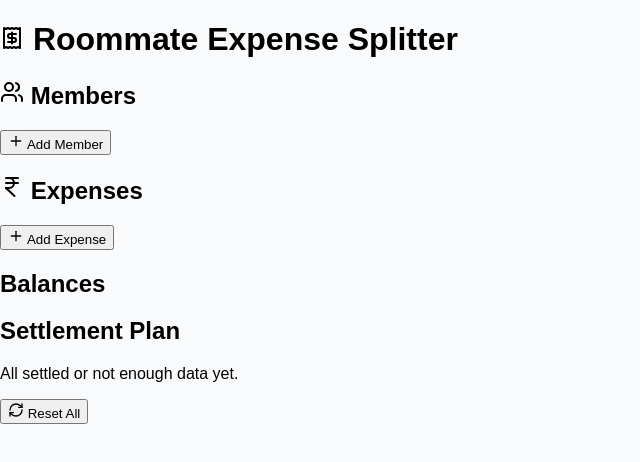
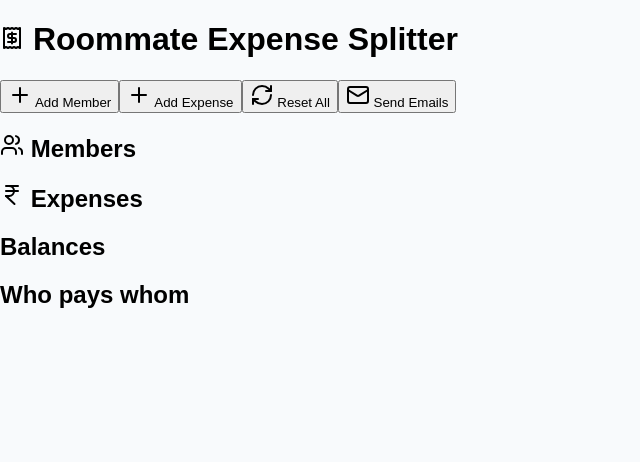
Before and after one commit to niranjanf/turbo-broccoli, a React (Vite) app: page / in a window 1280 px wide. Shown: the top 462 px of the page, without its empty margins (0-640 px from the left). Built offline with nearby package versions, Linux system fonts and the light colour scheme.

Commit message:
new mailed

```diff
--- a/src/App.tsx
+++ b/src/App.tsx
@@ -2,15 +2,19 @@ import React, { useEffect, useMemo, useState } from "react";
 import {
   Plus,
   Trash2,
+  Download,
+  RefreshCw,
   Users,
   Receipt,
   IndianRupee,
-  RefreshCw,
+  Mail,
 } from "lucide-react";
+import emailjs from "@emailjs/browser";
 
 interface Member {
   id: string;
   name: string;
+  email: string;
 }
 
 interface Payer {
@@ -21,7 +25,7 @@ interface Payer {
 interface Expense {
   id: string;
   description: string;
-  paidBy: Payer[]; // multiple payers
+  paidBy: Payer[];
   splitAmong: string[];
   date: string;
 }
@@ -44,203 +48,206 @@ export default function App() {
     localStorage.setItem("expenses", JSON.stringify(expenses));
   }, [members, expenses]);
 
-  // Add member
-  const addMember = (name: string) => {
-    if (!name.trim()) return;
-    setMembers([...members, { id: Date.now().toString(), name }]);
+  // Add Member
+  const addMember = () => {
+    const name = prompt("Enter member name") || "";
+    const email = prompt("Enter member email") || "";
+    if (!name || !email) return;
+    setMembers([...members, { id: Date.now().toString(), name, email }]);
   };
 
-  // Add expense
+  // Add Expense
   const addExpense = () => {
-    if (members.length === 0) {
-      alert("Add members first");
-      return;
+    const description = prompt("Description") || "Expense";
+    const splitAmongIds = members.map((m) => m.id);
+
+    // Ask how much each member paid
+    const paidBy: Payer[] = members.map((m) => {
+      const amt = Number(prompt(`${m.name} paid?`) || 0);
+      return { memberId: m.id, amountPaid: amt };
+    });
+
+    setExpenses([
+      ...expenses,
+      { id: Date.now().toString(), description, paidBy, splitAmong: splitAmongIds, date: new Date().toISOString() },
+    ]);
+  };
+
+  // Reset all data
+  const resetAll = () => {
+    if (window.confirm("Are you sure? This will clear all data.")) {
+      setMembers([]);
+      setExpenses([]);
     }
-
-    const description = prompt("Expense description") || "Expense";
-
-    // Collect paid amounts per member
-    const payers: Payer[] = [];
-    for (const m of members) {
-      const amtStr = prompt(`Amount paid by ${m.name} (0 if none)`) || "0";
-      const amt = parseFloat(amtStr);
-      if (amt > 0) payers.push({ memberId: m.id, amountPaid: amt });
-    }
-
-    if (payers.length === 0) {
-      alert("At least one member must pay something");
-      return;
-    }
-
-    // Split among selected members (default: all)
-    const splitAmong = members.map((m) => m.id);
-
-    const newExp: Expense = {
-      id: Date.now().toString(),
-      description,
-      paidBy: payers,
-      splitAmong,
-      date: new Date().toISOString(),
-    };
-
-    setExpenses([newExp, ...expenses]);
   };
 
   // Calculate balances
   const balances = useMemo(() => {
     const bal: Record<string, number> = {};
     members.forEach((m) => (bal[m.id] = 0));
+    expenses.forEach((exp) => {
+      const totalPaid = exp.paidBy.reduce((a, b) => a + b.amountPaid, 0);
+      const share = totalPaid / exp.splitAmong.length;
 
-    for (const exp of expenses) {
-      const totalAmountPaid = exp.paidBy.reduce(
-        (sum, p) => sum + p.amountPaid,
-        0
-      );
-      const sharePerMember = totalAmountPaid / exp.splitAmong.length;
-
-      exp.splitAmong.forEach((id) => {
-        bal[id] -= sharePerMember;
-      });
-
-      exp.paidBy.forEach((p) => {
-        bal[p.memberId] += p.amountPaid;
-      });
-    }
-
+      exp.splitAmong.forEach((id) => (bal[id] -= share));
+      exp.paidBy.forEach((p) => (bal[p.memberId] += p.amountPaid));
+    });
     return bal;
   }, [members, expenses]);
 
-  // Compute settlements (who pays whom)
+  // Settlements (who pays whom)
   const settlements = useMemo(() => {
-    const eps = 0.01;
-    const creditors: { id: string; amt: number }[] = [];
-    const debtors: { id: string; amt: number }[] = [];
+    const creditors = members
+      .map((m) => ({ id: m.id, amt: balances[m.id] }))
+      .filter((c) => c.amt > 0)
+      .sort((a, b) => b.amt - a.amt);
 
-    Object.entries(balances).forEach(([id, amt]) => {
-      if (amt > eps) creditors.push({ id, amt });
-      else if (amt < -eps) debtors.push({ id, amt: -amt });
-    });
+    const debtors = members
+      .map((m) => ({ id: m.id, amt: -balances[m.id] }))
+      .filter((d) => d.amt > 0)
+      .sort((a, b) => b.amt - a.amt);
 
-    creditors.sort((a, b) => b.amt - a.amt);
-    debtors.sort((a, b) => b.amt - a.amt);
-
-    const txns: { from: string; to: string; amount: number }[] = [];
+    const result: { from: string; to: string; amt: number }[] = [];
     let i = 0,
       j = 0;
+
     while (i < debtors.length && j < creditors.length) {
       const d = debtors[i];
       const c = creditors[j];
       const pay = Math.min(d.amt, c.amt);
-      txns.push({ from: d.id, to: c.id, amount: pay });
+
+      result.push({ from: d.id, to: c.id, amt: pay });
+
       d.amt -= pay;
       c.amt -= pay;
-      if (d.amt <= eps) i++;
-      if (c.amt <= eps) j++;
+
+      if (d.amt < 0.01) i++;
+      if (c.amt < 0.01) j++;
     }
 
-    return txns;
-  }, [balances]);
+    return result;
+  }, [balances, members]);
 
-  const resetAll = () => {
-    if (confirm("Clear all members and expenses?")) {
-      setMembers([]);
-      setExpenses([]);
-    }
+  // Send emails via EmailJS
+  const sendEmails = () => {
+    settlements.forEach((s) => {
+      const fromMember = members.find((m) => m.id === s.from);
+      const toMember = members.find((m) => m.id === s.to);
+      if (!fromMember || !toMember) return;
+
+      const message = `
+Hello ${fromMember.name},
+
+You owe ₹${s.amt.toFixed(2)} to ${toMember.name}.
+
+Expenses breakdown:
+${expenses
+  .map(
+    (e) =>
+      `- ${e.description}: ${e.paidBy
+        .map(
+          (p) =>
+            `${members.find((m) => m.id === p.memberId)?.name || ""} paid ₹${
+              p.amountPaid
+            }`
+        )
+        .join(", ")}`
+  )
+  .join("\n")}
+`;
+
+      emailjs.send(
+        "YOUR_SERVICE_ID",
+        "YOUR_TEMPLATE_ID",
+        {
+          to_name: fromMember.name,
+          to_email: fromMember.email,
+          message: message,
+        },
+        "YOUR_PUBLIC_KEY"
+      );
+    });
+    alert("Emails sent!");
   };
 
   return (
-    <div className="p-6">
-      <h1 className="text-2xl font-bold flex items-center gap-2">
+    <div className="p-6 bg-gray-50 min-h-screen">
+      <h1 className="text-3xl font-bold flex items-center gap-2 text-indigo-600">
         <Receipt /> Roommate Expense Splitter
       </h1>
 
-      {/* Members */}
-      <div className="mt-4">
-        <h2 className="font-semibold flex items-center gap-2">
-          <Users /> Members
-        </h2>
-        <ul>
-          {members.map((m) => (
-            <li key={m.id}>{m.name}</li>
-          ))}
-        </ul>
-        <button
-          className="mt-2 bg-indigo-500 text-white px-3 py-1 rounded flex items-center gap-1"
-          onClick={() => addMember(prompt("Enter member name") || "")}
-        >
-          <Plus size={16} /> Add Member
+      <div className="mt-6 flex gap-4 flex-wrap">
+        <button className="bg-indigo-500 hover:bg-indigo-600 text-white px-4 py-2 rounded flex items-center gap-2" onClick={addMember}>
+          <Plus /> Add Member
+        </button>
+        <button className="bg-green-500 hover:bg-green-600 text-white px-4 py-2 rounded flex items-center gap-2" onClick={addExpense}>
+          <Plus /> Add Expense
+        </button>
+        <button className="bg-red-500 hover:bg-red-600 text-white px-4 py-2 rounded flex items-center gap-2" onClick={resetAll}>
+          <RefreshCw /> Reset All
+        </button>
+        <button className="bg-yellow-500 hover:bg-yellow-600 text-white px-4 py-2 rounded flex items-center gap-2" onClick={sendEmails}>
+          <Mail /> Send Emails
         </button>
       </div>
 
-      {/* Expenses */}
+      {/* Members */}
       <div className="mt-6">
-        <h2 className="font-semibold flex items-center gap-2">
-          <IndianRupee /> Expenses
-        </h2>
-        <ul>
-          {expenses.map((e) => (
-            <li key={e.id}>
-              {e.description} — ₹
-              {e.paidBy.reduce((sum, p) => sum + p.amountPaid, 0).toFixed(2)} (
-              {e.paidBy
-                .map(
-                  (p) =>
-                    `${members.find((m) => m.id === p.memberId)?.name || "?"}: ₹${p.amountPaid.toFixed(
-                      2
-                    )}`
-                )
-                .join(", ")}
-              )
-            </li>
-          ))}
-        </ul>
-        <button
-          className="mt-2 bg-green-500 text-white px-3 py-1 rounded flex items-center gap-1"
-          onClick={addExpense}
-        >
-          <Plus size={16} /> Add Expense
-        </button>
-      </div>
-
-      {/* Balances */}
-      <div className="mt-6">
-        <h2 className="font-semibold">Balances</h2>
-        <ul>
+        <h2 className="text-xl font-semibold flex items-center gap-2"><Users /> Members</h2>
+        <ul className="mt-2 space-y-1">
           {members.map((m) => (
-            <li key={m.id}>
-              {m.name}:{" "}
-              {balances[m.id] >= 0
-                ? `should receive ₹${balances[m.id].toFixed(2)}`
-                : `owes ₹${Math.abs(balances[m.id]).toFixed(2)}`}
+            <li key={m.id} className="p-2 bg-white shadow rounded flex justify-between">
+              <span>{m.name}</span>
+              <span className="text-sm text-gray-500">{m.email}</span>
             </li>
           ))}
         </ul>
       </div>
 
-      {/* Settlements */}
+      {/* Expenses */}
       <div className="mt-6">
-        <h2 className="font-semibold">Settlement Plan</h2>
-        {settlements.length === 0 ? (
-          <p>All settled or not enough data yet.</p>
-        ) : (
-          <ul>
+        <h2 className="text-xl font-semibold flex items-center gap-2"><IndianRupee /> Expenses</h2>
+        <ul className="mt-2 space-y-2">
+          {expenses
+            .sort((a, b) => new Date(b.date).getTime() - new Date(a.date).getTime())
+            .map((e) => (
+              <li key={e.id} className="p-2 bg-white shadow rounded">
+                <div className="font-semibold">{e.description} — ₹{e.paidBy.reduce((a,b)=>a+b.amountPaid,0)}</div>
+                <div className="text-sm text-gray-600">
+                  {e.paidBy.map((p) => (
+                    <div key={p.memberId}>
+                      {members.find((m) => m.id === p.memberId)?.name} paid ₹{p.amountPaid}
+                    </div>
+                  ))}
+                </div>
+              </li>
+            ))}
+        </ul>
+      </div>
+
+      {/* Balances */}
+      <div className="mt-6">
+        <h2 className="text-xl font-semibold">Balances</h2>
+        <ul className="mt-2 space-y-1">
+          {members.map((m) => (
+            <li key={m.id} className="p-2 bg-white shadow rounded">
+              {m.name}: ₹{balances[m.id].toFixed(2)}
+            </li>
+          ))}
+        </ul>
+
+        {/* Settlements */}
+        <div className="mt-4">
+          <h2 className="text-xl font-semibold">Who pays whom</h2>
+          <ul className="mt-2 space-y-1">
             {settlements.map((s, idx) => (
-              <li key={idx}>
-                {members.find((m) => m.id === s.from)?.name || "?"} pays{" "}
-                {members.find((m) => m.id === s.to)?.name || "?"} ₹
-                {s.amount.toFixed(2)}
+              <li key={idx} className="p-2 bg-white shadow rounded">
+                {members.find((m) => m.id === s.from)?.name} pays ₹{s.amt.toFixed(2)} to {members.find((m) => m.id === s.to)?.name}
               </li>
             ))}
           </ul>
-        )}
+        </div>
       </div>
-
-      <button
-        className="mt-4 bg-rose-500 text-white px-3 py-1 rounded flex items-center gap-1"
-        onClick={resetAll}
-      >
-        <RefreshCw size={16} /> Reset All
-      </button>
     </div>
   );
 }
```
Also changed, not shown: 1 other file (tests, documents, lock files or other folders).
